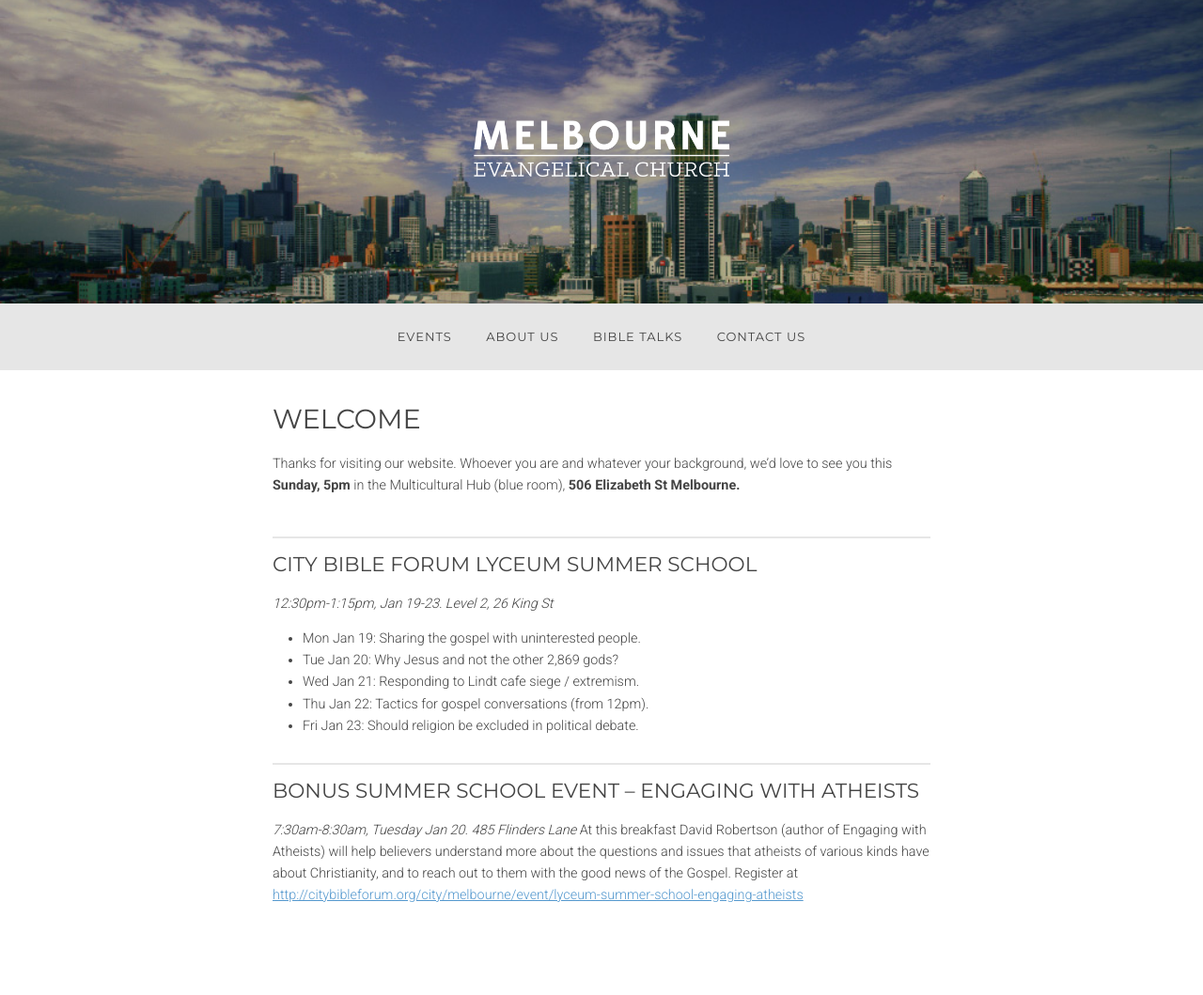
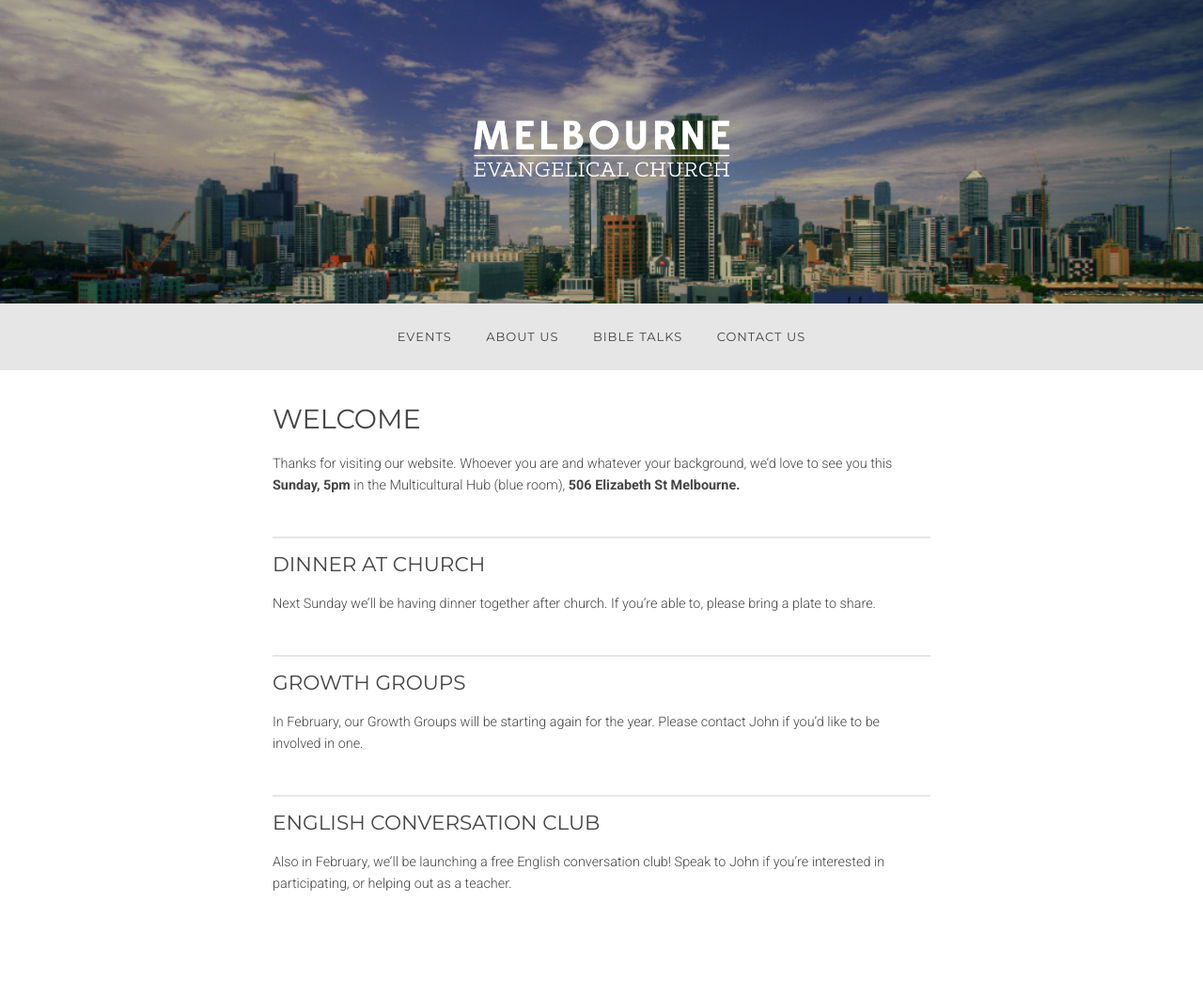
Before and after one commit to allanhortle/melbourneevangelicalchurch.com.au, a Jekyll site: the page built from index.markdown, in a window 1280 px wide. Shown: the whole page at 94% size. Built offline with Jekyll 4.4.1, drawn with Linux system fonts in a browser that asks for light colours; Markdown is read by kramdown in place of the engine named in the settings.

Commit message:
sunday updates

```diff
--- a/index.markdown
+++ b/index.markdown
@@ -10,25 +10,24 @@ Thanks for visiting our website. Whoever you are and whatever your background, w
 
 ---
 
-## City Bible Forum Lyceum Summer School
-_12:30pm-1:15pm, Jan 19-23. Level 2, 26 King St_
 
-* Mon Jan 19: Sharing the gospel with uninterested people.
-* Tue Jan 20: Why Jesus and not the other 2,869 gods?
-* Wed Jan 21: Responding to Lindt cafe siege / extremism.
-* Thu Jan 22: Tactics for gospel conversations (from 12pm).
-* Fri Jan 23: Should religion be excluded in political debate.
+## Dinner at Church
+Next Sunday we’ll be having dinner together after church. If you’re able to, please bring a plate to share.
 
 <div class="row2"></div>
 
 ---
 
 
-## Bonus Summer School Event – Engaging with Atheists
-_7:30am-8:30am, Tuesday Jan 20. 485 Flinders Lane_
-At this breakfast David Robertson (author of Engaging with Atheists) will help believers understand more about the questions and issues that atheists of various kinds have about Christianity, and to reach out to them with the good news of the Gospel. Register at [http://citybibleforum.org/city/melbourne/event/lyceum-summer-school-engaging-atheists](http://citybibleforum.org/city/melbourne/event/lyceum-summer-school-engaging-atheists)
+## Growth Groups
+In February, our Growth Groups will be starting again for the year. Please contact John if you’d like to be involved in one.
+
+<div class="row2"></div>
+
+---
 
 
-
+## English Conversation Club
+Also in February, we’ll be launching a free English conversation club! Speak to John if you’re interested in participating, or helping out as a teacher.
 
 [John]: mailto:john.david.hudson@gmail.com
```
Also changed, not shown: 1 other file.
